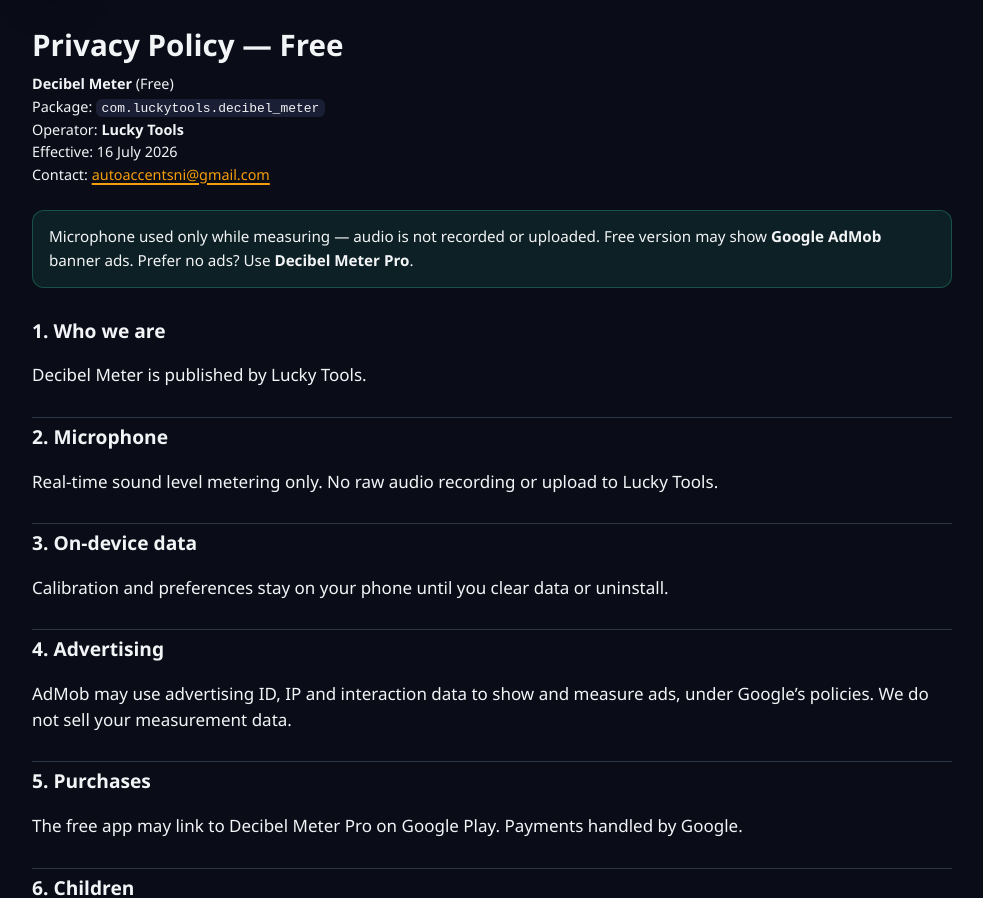
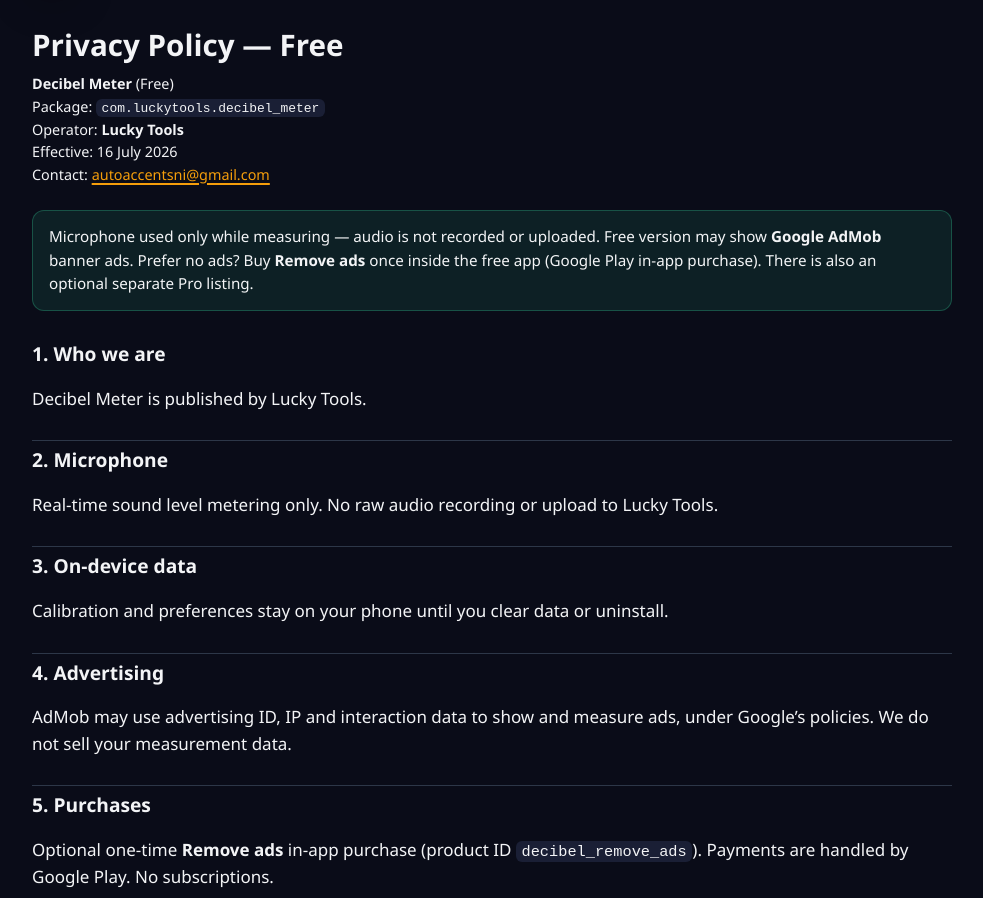
Before and after one commit to 13ond21/decibel-meter, a plain HTML site: page privacy.html in a window 1280 px wide. Shown: the part 67-965 px from the top of the page, without its empty margins (148-1131 px from the left). Drawn offline with Linux system fonts and the light colour scheme.

Commit message:
Privacy: freemium remove-ads IAP

```diff
--- a/privacy.html
+++ b/privacy.html
@@ -38,7 +38,8 @@
     <div class="note">
       Microphone used only while measuring — audio is not recorded or uploaded.
       Free version may show <strong>Google AdMob</strong> banner ads.
-      Prefer no ads? Use <strong>Decibel Meter Pro</strong>.
+      Prefer no ads? Buy <strong>Remove ads</strong> once inside the free app
+      (Google Play in-app purchase). There is also an optional separate Pro listing.
     </div>
 
     <h2>1. Who we are</h2>
@@ -59,7 +60,11 @@
     </p>
 
     <h2>5. Purchases</h2>
-    <p>The free app may link to Decibel Meter Pro on Google Play. Payments handled by Google.</p>
+    <p>
+      Optional one-time <strong>Remove ads</strong> in-app purchase
+      (product ID <code>decibel_remove_ads</code>). Payments are handled by Google Play.
+      No subscriptions.
+    </p>
 
     <h2>6. Children</h2>
     <p>Not directed at children under 13.</p>
```
